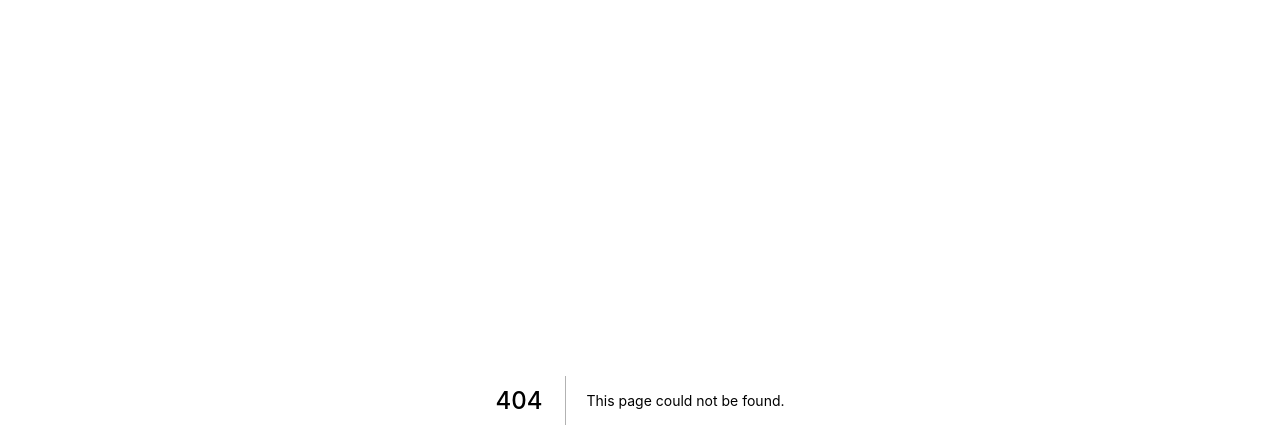
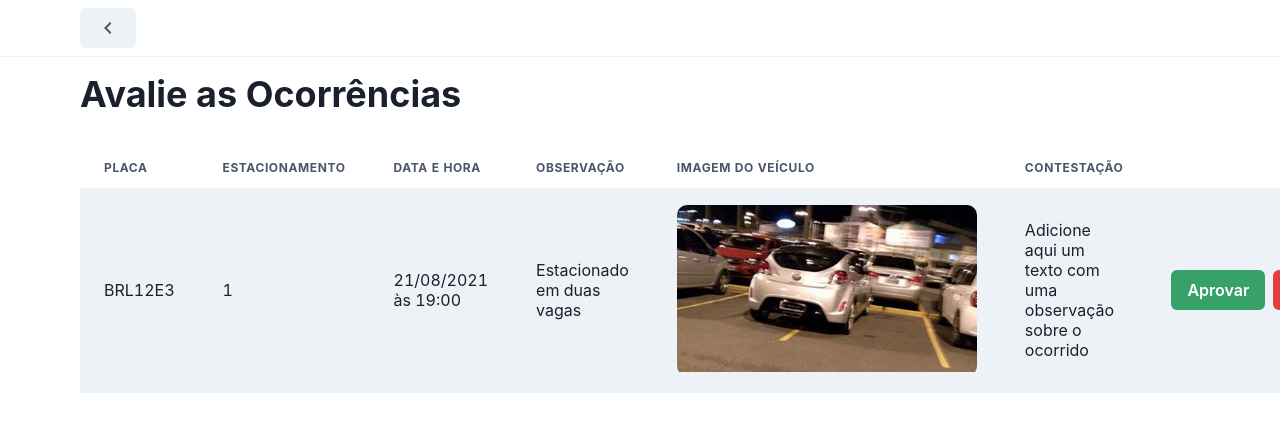
Before and after one commit to Kastango/deseg, a Next.js app: page /admin/contest in a window 1280 px wide. Before the commit this address had no page. Shown: the top 448 px of the page. Built offline with nearby package versions, Linux system fonts and the light colour scheme.

Commit message:
tela de ocorrências quase pronta

```diff
--- a/components/NavBar.tsx
+++ b/components/NavBar.tsx
@@ -36,7 +36,11 @@ export default function NavBar(props) {
             <Button onClick={() => router.push(router.pathname + '/profile')} >Meu Perfil</Button>
             : null}
           {props.elements[3] ?
-            <Button marginLeft={[1, 2]}><BellIcon w={6} h={6} color="gray.600" /></Button>
+            <Button
+              onClick={() => router.push(router.pathname + '/contest')}
+              marginLeft={[1, 2]}>
+                <BellIcon w={6} h={6} color="gray.600" />
+            </Button>
             : null}
         </Flex>
       </Flex>
--- /dev/null
+++ b/pages/admin/contest.tsx
@@ -0,0 +1,89 @@
+import { useState, useRef } from 'react';
+
+import NavBar from '../../components/NavBar';
+import { Button, Flex, Heading, Stack, Table, Text, Tr, Thead, Th, Tbody, Td, Box, Alert, AlertIcon, ScaleFade, AlertDialog, AlertDialogOverlay, AlertDialogContent, AlertDialogHeader, AlertDialogBody, AlertDialogFooter} from '@chakra-ui/react'
+
+import veiculo1 from '../../public/foto-1.jpg'
+import Image from 'next/image';
+
+export default function Contest() {
+  const [showAproveAlert, setShowAproveAlert] = useState(false);
+
+  const [showRecuseAlert, setShowRecuseAlert] = useState(false)
+  const onClose = () => setShowRecuseAlert(false)
+  const cancelRef = useRef()
+
+  return (
+    <>
+      <NavBar elements={[1, 0, 0, 0]} />
+      <AlertDialog
+        isOpen={showRecuseAlert}
+        leastDestructiveRef={cancelRef}
+        onClose={onClose}
+      >
+        <AlertDialogOverlay>
+          <AlertDialogContent>
+            <AlertDialogHeader fontSize="lg" fontWeight="bold">
+              Recusar Ocorrência
+            </AlertDialogHeader>
+
+            <AlertDialogBody>
+              Você tem Certeza? Essa ação não pode ser desfeita
+            </AlertDialogBody>
+
+            <AlertDialogFooter>
+              <Button ref={cancelRef} onClick={onClose}>
+                Cancelar
+              </Button>
+              <Button colorScheme="red" onClick={onClose} ml={3}>
+                Recusar ocorrência
+              </Button>
+            </AlertDialogFooter>
+          </AlertDialogContent>
+        </AlertDialogOverlay>
+      </AlertDialog>
+
+
+      <Heading mx={20} mt={4}>Avalie as Ocorrências</Heading>
+      <Flex overflowX="auto">
+          <Table variant="striped" mx={[1, 2, 20]} mt={8} colorScheme="gray">
+              <Thead>
+                  <Tr>
+                      <Th>Placa</Th>
+                      <Th>Estacionamento</Th>
+                      <Th>Data e Hora</Th>
+                      <Th>Observação</Th>
+                      <Th>Imagem do Veículo</Th>
+                      <Th>Contestação</Th>
+                      <Th isNumeric>Avaliar</Th>
+                  </Tr>
+              </Thead>
+              <Tbody>
+                  <Tr>
+                      <Td>BRL12E3</Td>
+                      <Td>1</Td>
+                      <Td>21/08/2021 às 19:00</Td>
+                      <Td>Estacionado em duas vagas</Td>
+                      <Td>
+                          <Box width={300} borderRadius={10} overflow="hidden">
+                              <Image src={veiculo1} alt="veiculo1" />
+                          </Box>
+                      </Td>
+                      <Td>
+                          <Stack>
+                              <Text>Adicione aqui um texto com uma observação sobre o ocorrido</Text>
+                          </Stack>
+                      </Td>
+                      <Td isNumeric>
+                        <Stack direction="row">
+                          <Button colorScheme="teal" onClick={() => setShowAproveAlert(true)} variant="solid" backgroundColor="green.500">Aprovar</Button>
+                          <Button colorScheme="teal" onClick={() => setShowRecuseAlert(true)} variant="solid" backgroundColor="red.500">Recusar</Button>
+                        </Stack>
+                      </Td>
+                  </Tr>
+              </Tbody>
+          </Table>
+      </Flex>
+    </>
+  )
+}
```
Also changed, not shown: pages/index.tsx (+8 -2 lines).
